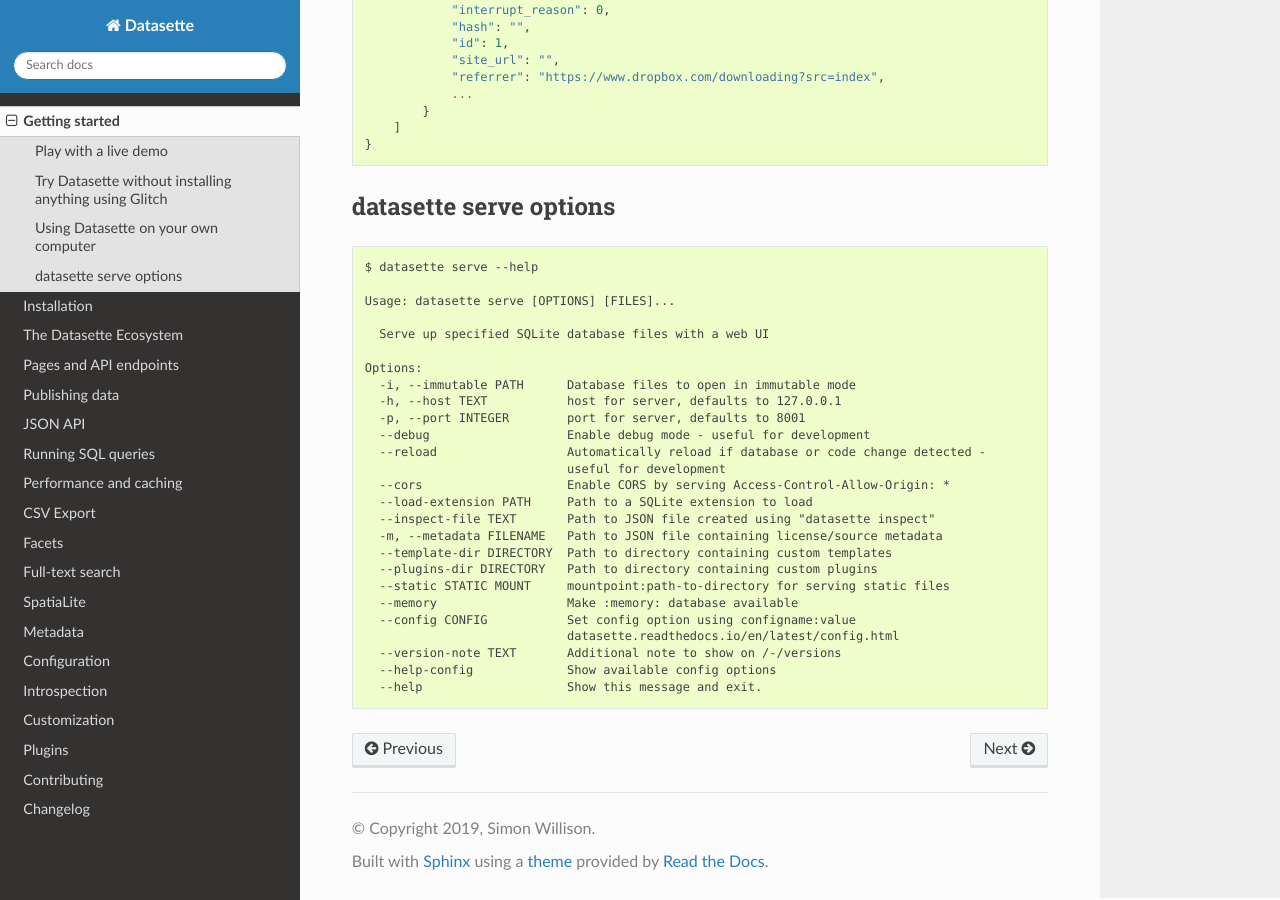
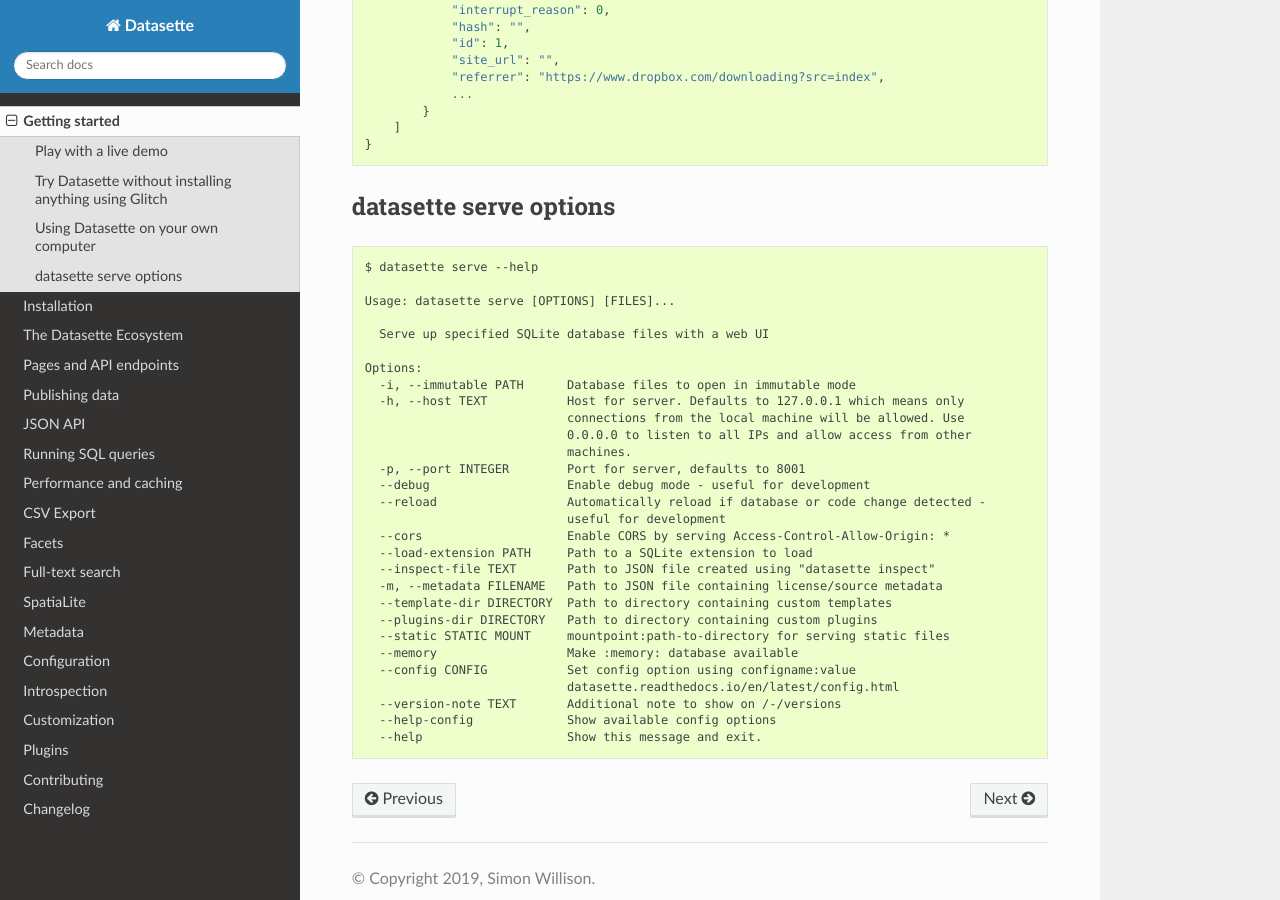
Before and after one commit to simonw/datasette, a Sphinx documentation site: the page built from docs/getting_started.rst, in a window 1280 px wide and 900 px high, scrolled down 2774 px. Built offline with Sphinx 7.4.7 and the Read the Docs theme 2.0.0, drawn with Linux system fonts in a browser that asks for light colours.

Commit message:
Better documentation of --host, closes #574

```diff
--- a/docs/datasette-serve-help.txt
+++ b/docs/datasette-serve-help.txt
@@ -6,8 +6,11 @@
 
 Options:
   -i, --immutable PATH      Database files to open in immutable mode
-  -h, --host TEXT           host for server, defaults to 127.0.0.1
-  -p, --port INTEGER        port for server, defaults to 8001
+  -h, --host TEXT           Host for server. Defaults to 127.0.0.1 which means only
+                            connections from the local machine will be allowed. Use
+                            0.0.0.0 to listen to all IPs and allow access from other
+                            machines.
+  -p, --port INTEGER        Port for server, defaults to 8001
   --debug                   Enable debug mode - useful for development
   --reload                  Automatically reload if database or code change detected -
                             useful for development
```
Also changed, not shown: README.md (+15 -10 lines), 1 other file.
